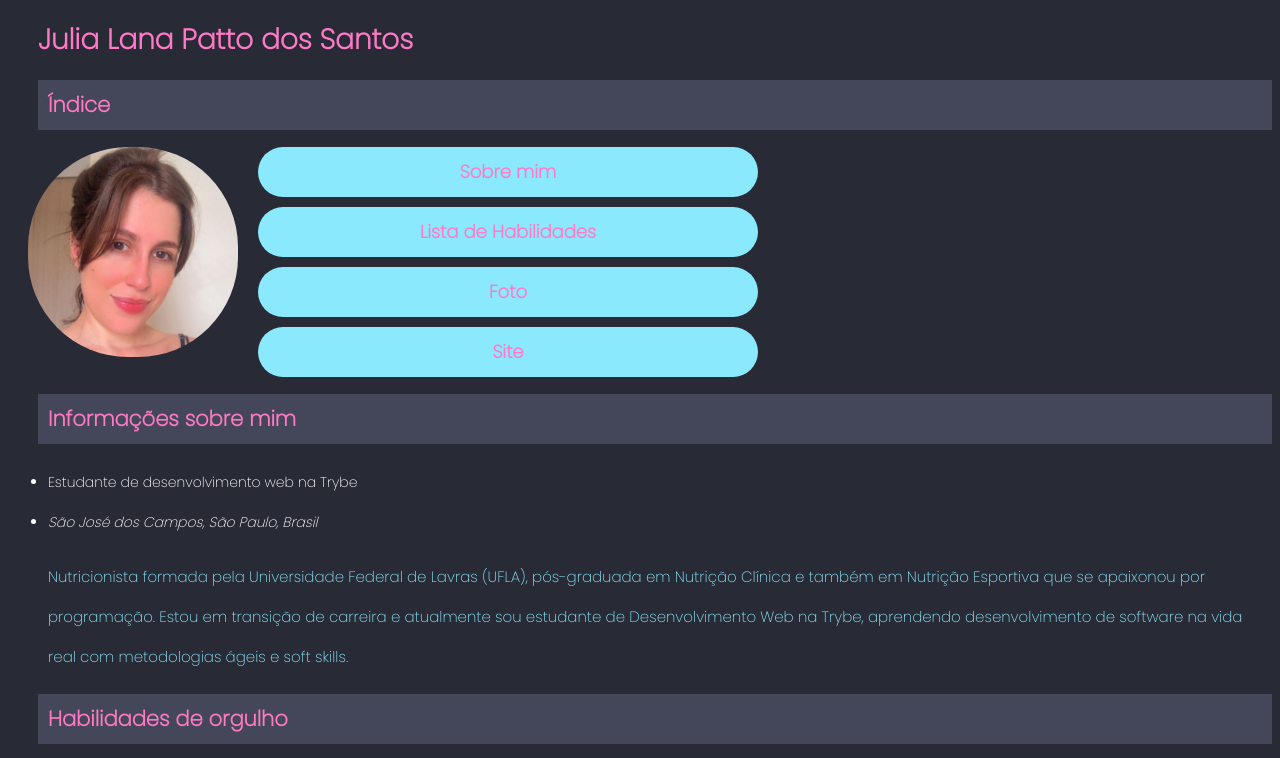
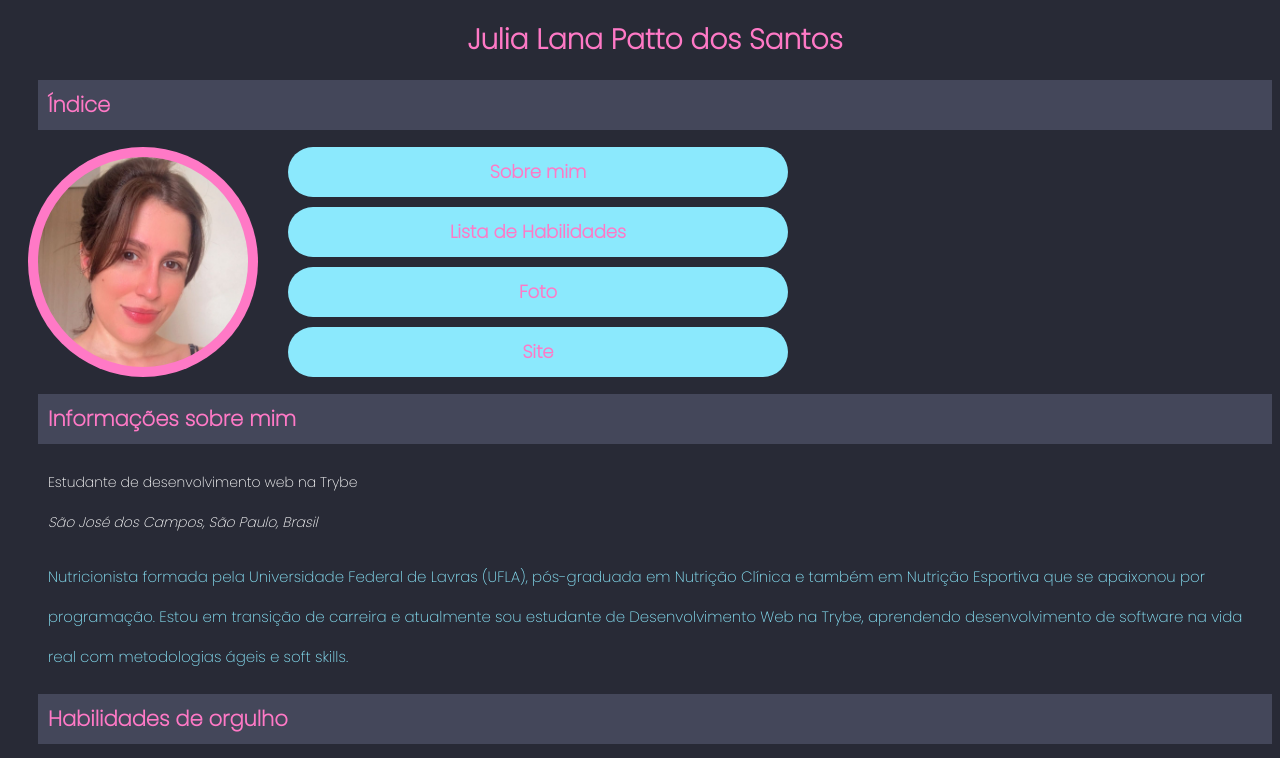
Before and after one commit to julialanapatto/julialanapatto.github.io, a plain HTML site: page index.html in a window 1280 px wide. Shown: the top 758 px of the page. Drawn offline with Linux system fonts and the light colour scheme; a web font is replaced by a local one.

Commit message:
Style css

```diff
--- a/style.css
+++ b/style.css
@@ -1,7 +1,7 @@
 h1 {
     font-family: 'Poppins', sans-serif;
     color: #ff79c6;
-    text-align: left;
+    text-align: center;
     margin-left: 30px;
   }
   h2 {
@@ -17,6 +17,9 @@ h1 {
     line-height: 40px;
     color: white;
     text-align: left;
+  }
+  li {
+    list-style: none;
   }
   body {
     font-family: 'Poppins', sans-serif;
@@ -38,7 +41,7 @@ h1 {
     line-height: 50px;
     display: block;
     margin-bottom: 10px;
-    margin-left: 250px;
+    margin-left: 280px;
     font-size: 18px;
   }
   .cor {
@@ -50,11 +53,13 @@ h1 {
     color: #ffb86c;
   }
   .picture {
-    border-radius: 100px;
+    border-radius: 150px;
     width: 210px;
     float: left;
     margin: auto;
     margin-left: 20px;
+    padding: 10px;
+    background-color:  #ff79c6;
 
   }
   .button1 {
```
